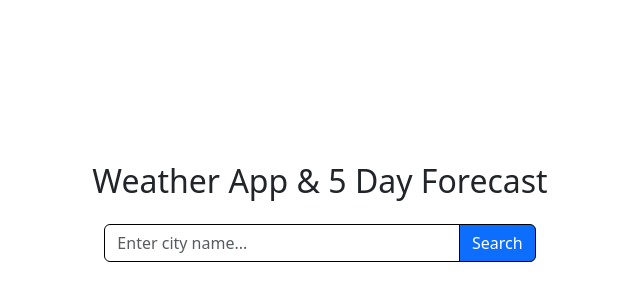
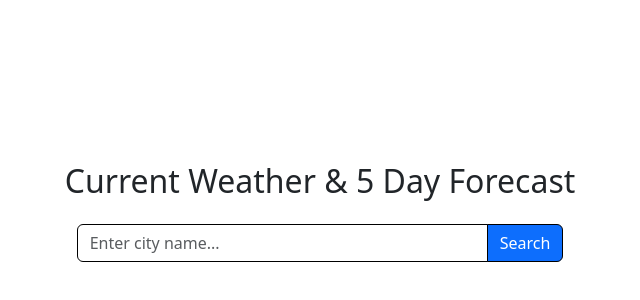
Before and after one commit to kclim1/react-weather, a React (Vite) app: page / in a window 1280 px wide. Shown: the part 176-476 px from the top of the page, without its empty margins (320-960 px from the left). Built offline with nearby package versions, Linux system fonts and the light colour scheme; no server answers.

Commit message:
Update App.jsx

```diff
--- a/src/App.jsx
+++ b/src/App.jsx
@@ -40,7 +40,7 @@ const App = ()=>{
     return(
         <div className="weather-app">
             <div className="currentWeather">
-                <h2>Weather App & 5 Day Forecast</h2>
+                <h2>Current Weather & 5 Day Forecast</h2>
                 <SearchBar onSearch={handleSearch}/>
                 {error && <p>{error}</p>}
                 {weatherData && <CurrentWeatherCard weatherData={weatherData} />}
```
